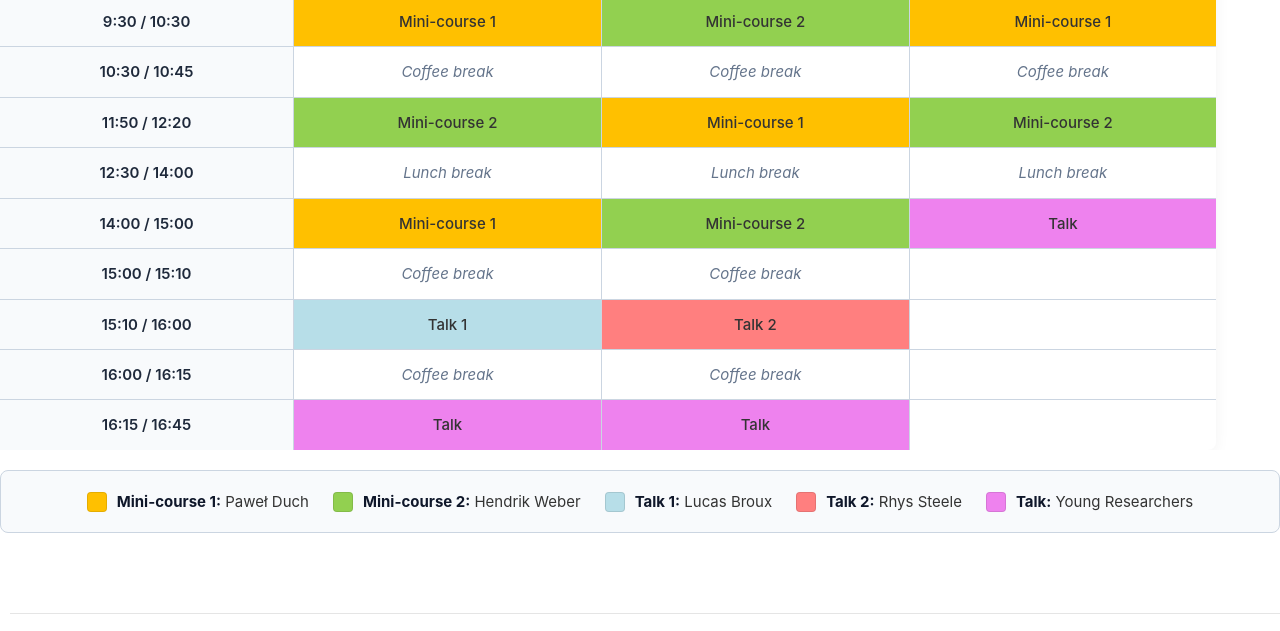
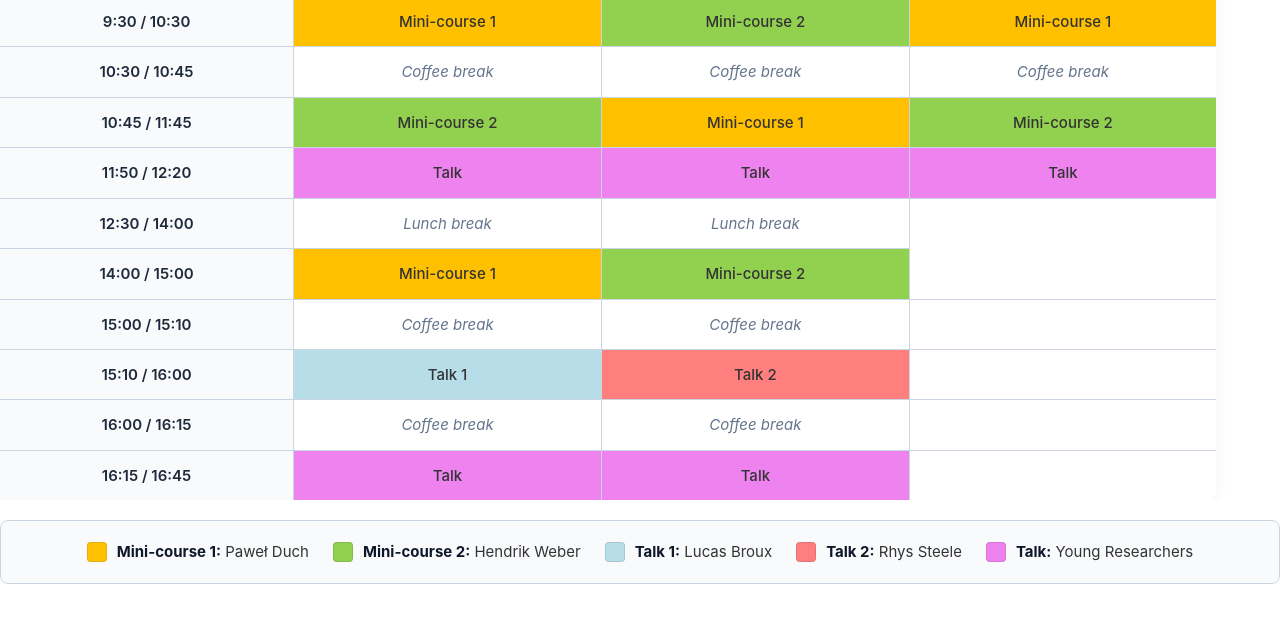
Before and after one commit to Analysis-Spdes-Sorbonne/Analysis-Spdes-Sorbonne.github.io, a website: page program.html in a window 1280 px wide. Shown: the part 874-1505 px from the top of the page. Drawn offline with nearby package versions, Linux system fonts and the light colour scheme.

Commit message:
programma

```diff
--- a/program.html
+++ b/program.html
@@ -299,14 +299,19 @@
             <td class="break">Coffee break</td>
         </tr>
         <tr>
-            <td class="time-col">11:50 / 12:20</td>
+            <td class="time-col">10:45 / 11:45</td>
             <td class="mc2"><a href="">Mini-course 2</a></td>
             <td class="mc1"><a href="">Mini-course 1</a></td>
             <td class="mc2"><a href="">Mini-course 2</a></td>
         </tr>
         <tr>
+            <td class="time-col">11:50 / 12:20</td>
+            <td class="talk3"><a href="">Talk</a></td>
+            <td class="talk3"><a href="">Talk</a></td>
+            <td class="talk3"><a href="">Talk</a></td>
+        </tr>
+        <tr>
             <td class="time-col">12:30 / 14:00</td>
-            <td class="break">Lunch break</td>
             <td class="break">Lunch break</td>
             <td class="break">Lunch break</td>
         </tr>
@@ -314,7 +319,6 @@
             <td class="time-col">14:00 / 15:00</td>
             <td class="mc1"><a href="">Mini-course 1</a></td>
             <td class="mc2"><a href="">Mini-course 2</a></td>
-            <td class="talk3"><a href="">Talk</a></td>
         </tr>
         <tr>
             <td class="time-col">15:00 / 15:10</td>
```
